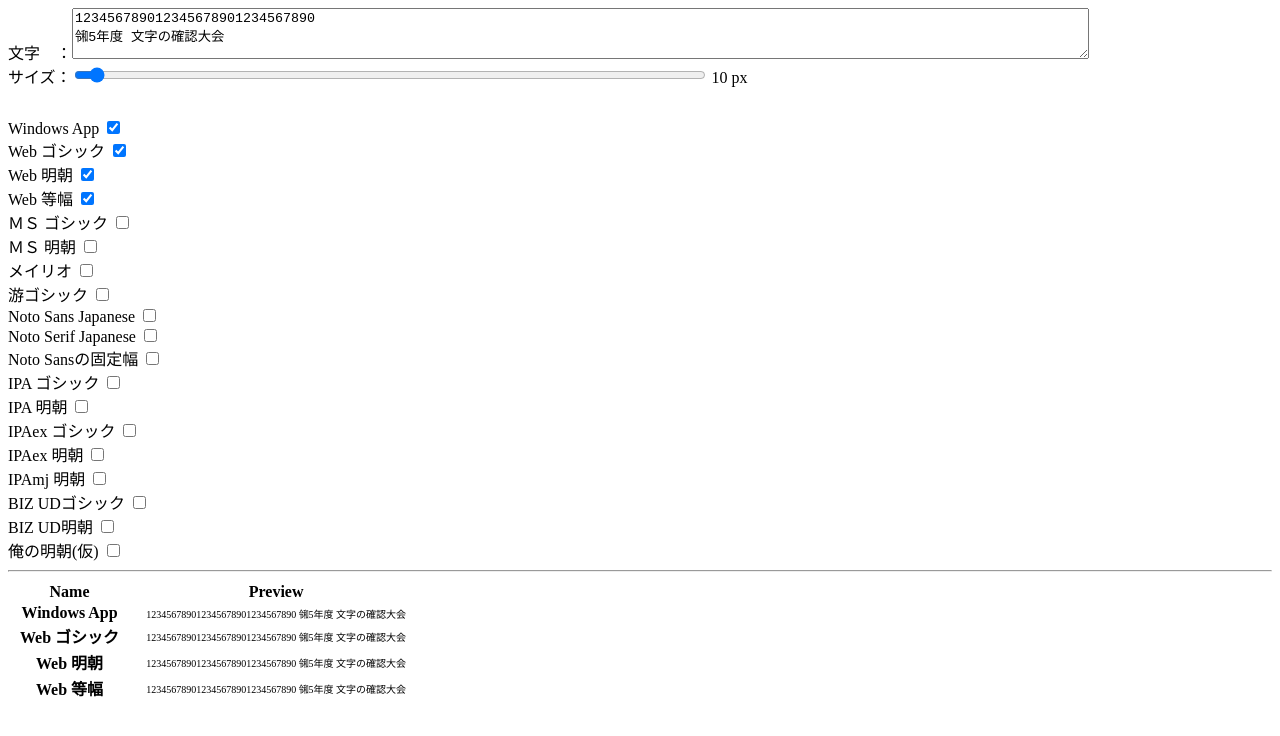
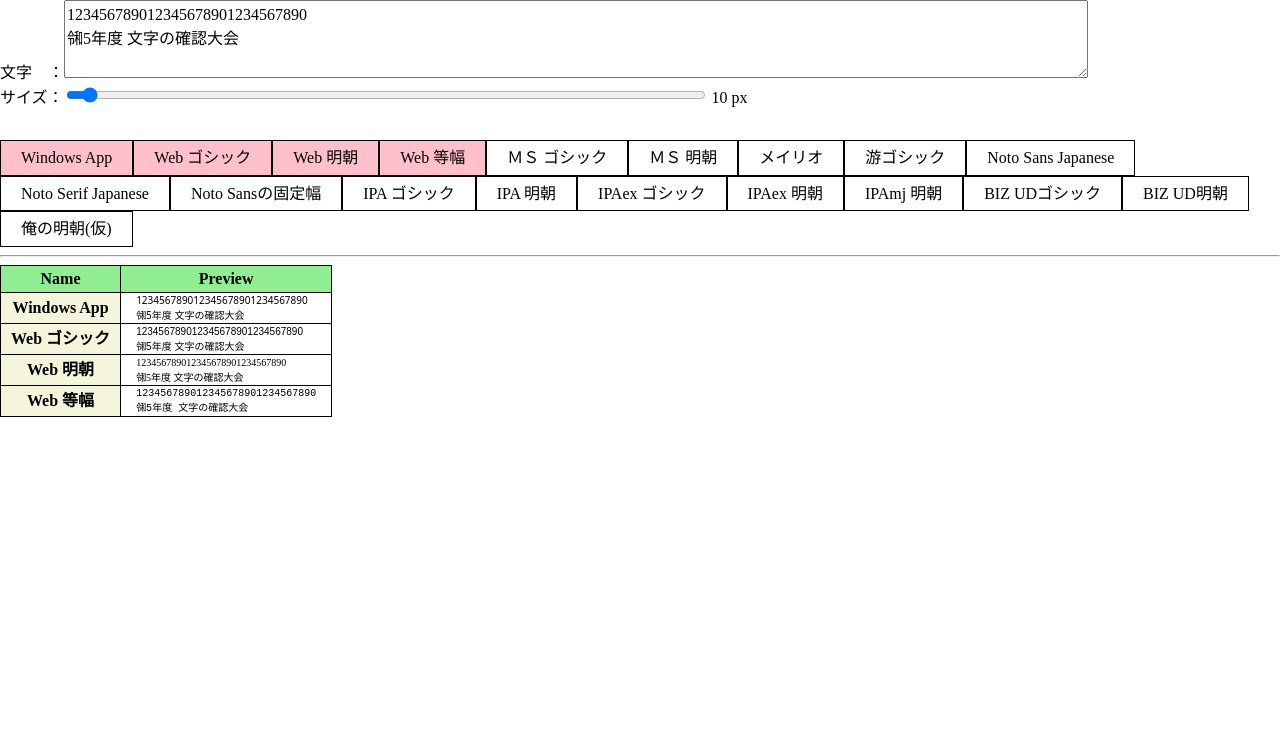
Before and after one commit to yamayasunet/tools, a plain HTML site: page font-preview/font-preview.html in a window 1280 px wide. Drawn offline with nearby package versions, Linux system fonts and the light colour scheme; a web font is replaced by a local one.

Commit message:
update css

```diff
--- a/font-preview/font-preview.html
+++ b/font-preview/font-preview.html
@@ -6,6 +6,8 @@
     <title>フォントの確認</title>
     <link rel="preload" as="style" href="reset.css">
     <link rel="preload" as="style" href="fonts.css">
+    <link rel="stylesheet" href="reset.css"/>
+    <link rel="stylesheet" href="fonts.css"/>
     <link rel="preload" href="fonts/LastResort-Regular.ttf" as="font">
     <link rel="preload" href="fonts/NotoSansCJKjp-VF.ttf" as="font">
     <link rel="preload" href="fonts/NotoSansMonoCJKjp-VF.ttf" as="font">
```
